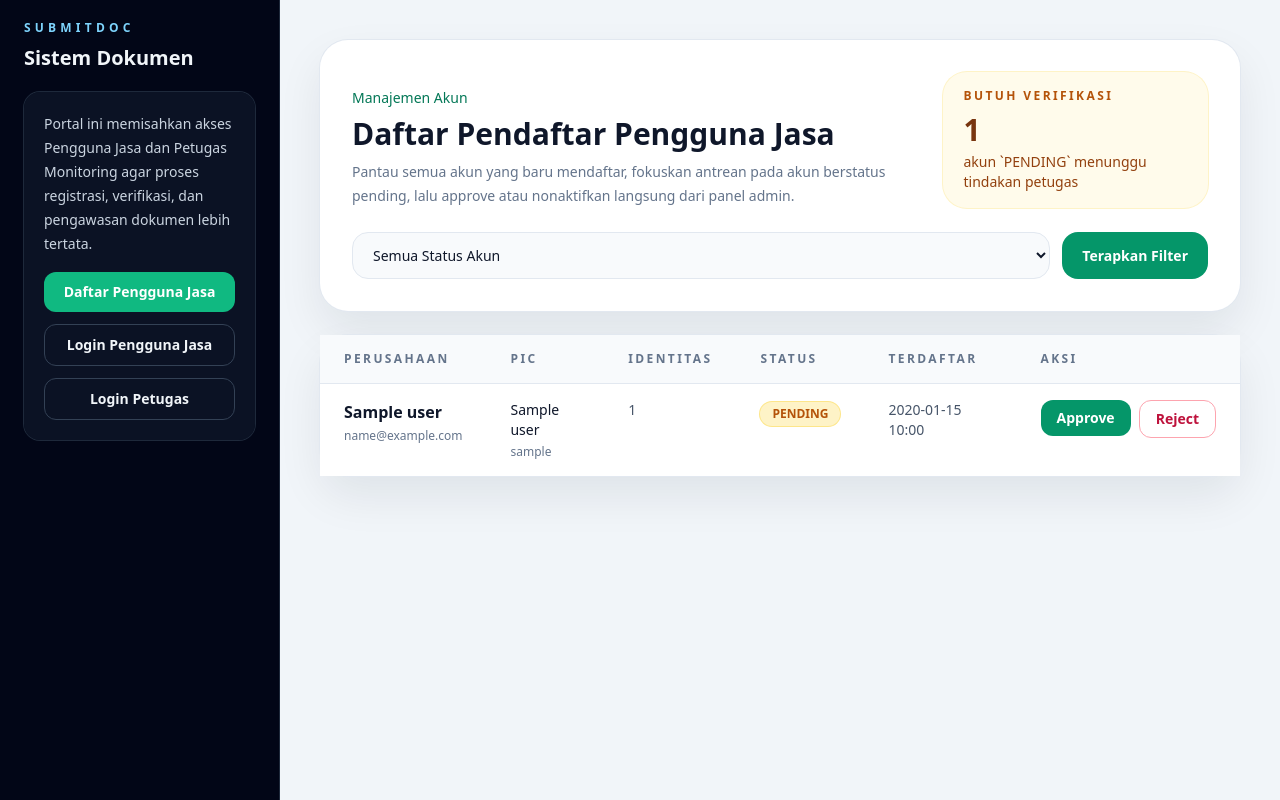
After one commit to nuhrizqi07-cmyk/e-surat, a FastAPI app: template templates/admin_users.html in a window 1280 px wide. The commit adds this page. Run offline with FastAPI, Linux system fonts and the light colour scheme; the template is opened without the code that fills it: most values are stand-ins (such as "Sample title", 1, 10 or a date in 2020); some libraries are stand-ins or nearby versions.

Commit message:
Add admin registration management

```diff
--- a/app/auth.py
+++ b/app/auth.py
@@ -18,6 +18,7 @@ SERVICE_USER_ROLE = "service_user"
 MONITORING_ROLES = {"monitoring", "admin", "super_admin"}
 ACCOUNT_ACTIVE = "ACTIVE"
 ACCOUNT_PENDING = "PENDING"
+ACCOUNT_DEACTIVATED = "DEACTIVATED"
 
 
 def get_templates(request: Request) -> Jinja2Templates:
--- a/app/main.py
+++ b/app/main.py
@@ -12,6 +12,9 @@ from starlette.middleware.sessions import SessionMiddleware
 
 from app.audit import log_audit_event
 from app.auth import (
+    ACCOUNT_ACTIVE,
+    ACCOUNT_DEACTIVATED,
+    ACCOUNT_PENDING,
     get_current_user,
     is_monitoring_user,
     is_service_user,
@@ -40,6 +43,12 @@ STATUS_LABELS = {
     "SELESAI": "status-complete",
 }
 VALID_STATUSES = tuple(STATUS_LABELS.keys())
+ACCOUNT_STATUS_LABELS = {
+    ACCOUNT_PENDING: "status-pending",
+    ACCOUNT_ACTIVE: "status-active",
+    ACCOUNT_DEACTIVATED: "status-deactivated",
+}
+VALID_ACCOUNT_STATUSES = tuple(ACCOUNT_STATUS_LABELS.keys())
 
 for directory in (STATIC_DIR, UPLOADS_DIR, OUTPUTS_DIR):
     directory.mkdir(parents=True, exist_ok=True)
@@ -118,6 +127,36 @@ def build_admin_dashboard_context(
     }
 
 
+def build_admin_user_management_context(
+    request: Request,
+    current_user: models.User,
+    db: Session,
+    selected_status: str = "",
+    message: str | None = None,
+):
+    query = db.query(models.User).filter(models.User.role == "service_user")
+    if selected_status:
+        query = query.filter(models.User.account_status == selected_status)
+
+    users = query.order_by(models.User.created_at.desc()).all()
+    return {
+        "request": request,
+        "app_name": "Sistem Pengajuan Dokumen",
+        "current_user": current_user,
+        "users": users,
+        "valid_account_statuses": VALID_ACCOUNT_STATUSES,
+        "selected_status": selected_status,
+        "account_status_labels": ACCOUNT_STATUS_LABELS,
+        "message": message,
+        "pending_count": db.query(models.User)
+        .filter(
+            models.User.role == "service_user",
+            models.User.account_status == ACCOUNT_PENDING,
+        )
+        .count(),
+    }
+
+
 def generate_document_id() -> str:
     return f"DOC-{datetime.now().strftime('%Y%m%d')}-{uuid4().hex[:8].upper()}"
 
@@ -174,6 +213,26 @@ def admin_dashboard(
         request,
         "admin_dashboard.html",
         build_admin_dashboard_context(request, current_user, db, selected_status),
+    )
+
+
+@app.get("/admin/users", response_class=HTMLResponse)
+def admin_users(
+    request: Request,
+    status_filter: str = "",
+    message: str = "",
+    db: Session = Depends(get_db),
+):
+    current_user = get_admin_user(request, db)
+    if not current_user:
+        return RedirectResponse(url="/login/petugas", status_code=status.HTTP_303_SEE_OTHER)
+
+    selected_status = status_filter if status_filter in VALID_ACCOUNT_STATUSES else ""
+    notice = message.strip() or None
+    return templates.TemplateResponse(
+        request,
+        "admin_users.html",
+        build_admin_user_management_context(request, current_user, db, selected_status, notice),
     )
 
 
@@ -297,6 +356,53 @@ def admin_document_detail(document_id: str, request: Request, db: Session = Depe
             "status_labels": STATUS_LABELS,
             "upload_error": None,
         },
+    )
+
+
+def get_service_user_for_admin(db: Session, user_id: int) -> models.User | None:
+    return (
+        db.query(models.User)
+        .filter(
+            models.User.id == user_id,
+            models.User.role == "service_user",
+        )
+        .first()
+    )
+
+
+@app.post("/admin/users/{user_id}/approve")
+def approve_service_user(user_id: int, request: Request, db: Session = Depends(get_db)):
+    current_user = get_admin_user(request, db)
+    if not current_user:
+        return RedirectResponse(url="/login/petugas", status_code=status.HTTP_303_SEE_OTHER)
+
+    service_user = get_service_user_for_admin(db, user_id)
+    if service_user:
+        service_user.account_status = ACCOUNT_ACTIVE
+        db.commit()
+        log_audit_event(db, request, current_user.id, "verify", f"USER-{service_user.id}")
+
+    return RedirectResponse(
+        url="/admin/users?message=Akun+berhasil+diaktifkan",
+        status_code=status.HTTP_303_SEE_OTHER,
+    )
+
+
+@app.post("/admin/users/{user_id}/deactivate")
+def deactivate_service_user(user_id: int, request: Request, db: Session = Depends(get_db)):
+    current_user = get_admin_user(request, db)
+    if not current_user:
+        return RedirectResponse(url="/login/petugas", status_code=status.HTTP_303_SEE_OTHER)
+
+    service_user = get_service_user_for_admin(db, user_id)
+    if service_user:
+        service_user.account_status = ACCOUNT_DEACTIVATED
+        db.commit()
+        log_audit_event(db, request, current_user.id, "verify", f"USER-{service_user.id}")
+
+    return RedirectResponse(
+        url="/admin/users?message=Status+akun+berhasil+dinonaktifkan",
+        status_code=status.HTTP_303_SEE_OTHER,
     )
 
 
--- a/app/manage_users.py
+++ b/app/manage_users.py
@@ -1,7 +1,7 @@
 import argparse
 import sys
 
-from app.auth import ACCOUNT_ACTIVE, hash_password
+from app.auth import ACCOUNT_ACTIVE, ACCOUNT_DEACTIVATED, ACCOUNT_PENDING, hash_password
 from app.database import Base, SessionLocal, engine
 from app.models import User
 from app.schema import sync_schema
@@ -9,7 +9,7 @@ from app.schema import sync_schema
 
 INTERNAL_ROLES = {"monitoring", "admin", "super_admin"}
 ALL_ROLES = {"service_user", *INTERNAL_ROLES}
-ALL_STATUSES = {"ACTIVE", "PENDING"}
+ALL_STATUSES = {ACCOUNT_ACTIVE, ACCOUNT_PENDING, ACCOUNT_DEACTIVATED}
 
 
 def normalize_email(value: str) -> str:
--- /dev/null
+++ b/templates/admin_users.html
@@ -0,0 +1,102 @@
+{% extends "base.html" %}
+{% import "macros.html" as ui %}
+
+{% block title %}Kelola Pendaftar{% endblock %}
+
+{% block content %}
+<div class="space-y-6">
+    <section class="rounded-[28px] bg-white p-6 shadow-panel ring-1 ring-slate-200 sm:p-8">
+        <div class="flex flex-col gap-5 lg:flex-row lg:items-end lg:justify-between">
+            <div>
+                <p class="text-sm font-medium text-emerald-700">Manajemen Akun</p>
+                <h1 class="mt-2 text-3xl font-semibold text-slate-900">Daftar Pendaftar Pengguna Jasa</h1>
+                <p class="mt-2 max-w-3xl text-sm leading-6 text-slate-500">Pantau semua akun yang baru mendaftar, fokuskan antrean pada akun berstatus pending, lalu approve atau nonaktifkan langsung dari panel admin.</p>
+            </div>
+            <div class="rounded-3xl bg-amber-50 px-5 py-4 ring-1 ring-amber-100">
+                <p class="text-xs font-semibold uppercase tracking-[0.2em] text-amber-700">Butuh Verifikasi</p>
+                <p class="mt-2 text-3xl font-semibold text-amber-900">{{ pending_count }}</p>
+                <p class="mt-1 text-sm text-amber-800">akun `PENDING` menunggu tindakan petugas</p>
+            </div>
+        </div>
+
+        <form class="mt-6 grid gap-3 sm:grid-cols-[minmax(220px,1fr)_auto]" method="get" action="/admin/users">
+            <select id="status_filter" name="status_filter" class="rounded-2xl border border-slate-200 bg-slate-50 px-4 py-3 text-sm outline-none transition focus:border-emerald-400 focus:bg-white focus:ring-4 focus:ring-emerald-100">
+                <option value="">Semua Status Akun</option>
+                {% for status_option in valid_account_statuses %}
+                <option value="{{ status_option }}" {% if selected_status == status_option %}selected{% endif %}>{{ status_option }}</option>
+                {% endfor %}
+            </select>
+            <button type="submit" class="inline-flex items-center justify-center rounded-2xl bg-emerald-600 px-5 py-3 text-sm font-semibold text-white transition hover:bg-emerald-700">
+                Terapkan Filter
+            </button>
+        </form>
+
+        {% if message %}
+        <div class="mt-5 rounded-2xl border border-emerald-200 bg-emerald-50 px-4 py-3 text-sm font-medium text-emerald-700">
+            {{ message }}
+        </div>
+        {% endif %}
+    </section>
+
+    <section class="rounded-[28px] bg-white shadow-panel ring-1 ring-slate-200">
+        {% if users %}
+        <div class="overflow-x-auto">
+            <table class="min-w-full divide-y divide-slate-200">
+                <thead class="bg-slate-50">
+                    <tr class="text-left text-xs font-semibold uppercase tracking-[0.2em] text-slate-500">
+                        <th class="px-6 py-4">Perusahaan</th>
+                        <th class="px-6 py-4">PIC</th>
+                        <th class="px-6 py-4">Identitas</th>
+                        <th class="px-6 py-4">Status</th>
+                        <th class="px-6 py-4">Terdaftar</th>
+                        <th class="px-6 py-4">Aksi</th>
+                    </tr>
+                </thead>
+                <tbody class="divide-y divide-slate-100 bg-white">
+                    {% for user in users %}
+                    <tr class="align-top transition hover:bg-slate-50">
+                        <td class="px-6 py-4">
+                            <div class="font-semibold text-slate-900">{{ user.company_name or '-' }}</div>
+                            <div class="mt-1 text-xs text-slate-500">{{ user.email }}</div>
+                        </td>
+                        <td class="px-6 py-4 text-sm text-slate-700">
+                            <div class="font-medium text-slate-900">{{ user.pic_name or '-' }}</div>
+                            <div class="mt-1 text-xs text-slate-500">{{ user.username or '-' }}</div>
+                        </td>
+                        <td class="px-6 py-4 text-sm text-slate-600">
+                            <div>{{ user.business_id or '-' }}</div>
+                        </td>
+                        <td class="px-6 py-4">{{ ui.account_status_badge(user.account_status) }}</td>
+                        <td class="px-6 py-4 text-sm text-slate-600">{{ user.created_at.strftime("%Y-%m-%d %H:%M") if user.created_at else '-' }}</td>
+                        <td class="px-6 py-4">
+                            <div class="flex flex-col gap-2 sm:flex-row">
+                                {% if user.account_status != 'ACTIVE' %}
+                                <form method="post" action="/admin/users/{{ user.id }}/approve">
+                                    <button type="submit" class="inline-flex w-full items-center justify-center rounded-xl bg-emerald-600 px-4 py-2 text-sm font-semibold text-white transition hover:bg-emerald-700">
+                                        Approve
+                                    </button>
+                                </form>
+                                {% endif %}
+                                {% if user.account_status != 'DEACTIVATED' %}
+                                <form method="post" action="/admin/users/{{ user.id }}/deactivate">
+                                    <button type="submit" class="inline-flex w-full items-center justify-center rounded-xl border border-rose-300 px-4 py-2 text-sm font-semibold text-rose-700 transition hover:bg-rose-50">
+                                        {% if user.account_status == 'PENDING' %}Reject{% else %}Deactivate{% endif %}
+                                    </button>
+                                </form>
+                                {% endif %}
+                            </div>
+                        </td>
+                    </tr>
+                    {% endfor %}
+                </tbody>
+            </table>
+        </div>
+        {% else %}
+        <div class="px-6 py-14 text-center">
+            <h3 class="text-lg font-semibold text-slate-900">Tidak ada pendaftar yang cocok</h3>
+            <p class="mt-2 text-sm text-slate-500">Coba ubah filter status atau tunggu pendaftaran baru masuk.</p>
+        </div>
+        {% endif %}
+    </section>
+</div>
+{% endblock %}
--- a/templates/base.html
+++ b/templates/base.html
@@ -57,9 +57,12 @@
                         Dashboard Pengguna Jasa
                     </a>
                     {% endif %}
-                    {% if current_user.role in ['monitoring', 'admin'] %}
-                    <a href="/admin/dashboard" class="flex items-center rounded-2xl px-4 py-3 text-sm font-medium transition {% if request.url.path.startswith('/admin') %}bg-emerald-500 text-white shadow-lg shadow-emerald-900/30{% else %}text-slate-300 hover:bg-slate-900 hover:text-white{% endif %}">
+                    {% if current_user.role in ['monitoring', 'admin', 'super_admin'] %}
+                    <a href="/admin/dashboard" class="flex items-center rounded-2xl px-4 py-3 text-sm font-medium transition {% if request.url.path.startswith('/admin') and not request.url.path.startswith('/admin/users') %}bg-emerald-500 text-white shadow-lg shadow-emerald-900/30{% else %}text-slate-300 hover:bg-slate-900 hover:text-white{% endif %}">
                         Dashboard Monitoring
+                    </a>
+                    <a href="/admin/users" class="flex items-center rounded-2xl px-4 py-3 text-sm font-medium transition {% if request.url.path.startswith('/admin/users') %}bg-slate-800 text-white{% else %}text-slate-300 hover:bg-slate-900 hover:text-white{% endif %}">
+                        Kelola Pendaftar
                     </a>
                     {% endif %}
                 </nav>
--- a/templates/macros.html
+++ b/templates/macros.html
@@ -11,3 +11,14 @@
         {{ status }}
     </span>
 {%- endmacro %}
+
+{% macro account_status_badge(status) -%}
+    {% set classes = {
+        "PENDING": "bg-amber-100 text-amber-700 ring-amber-200",
+        "ACTIVE": "bg-emerald-100 text-emerald-700 ring-emerald-200",
+        "DEACTIVATED": "bg-rose-100 text-rose-700 ring-rose-200"
+    } %}
+    <span class="inline-flex rounded-full px-3 py-1 text-xs font-semibold ring-1 {{ classes.get(status, 'bg-slate-100 text-slate-700 ring-slate-200') }}">
+        {{ status }}
+    </span>
+{%- endmacro %}
```
Also changed, not shown: MANUAL_DEMO.md (+1 -0 lines), README_KELOLA_AKUN_PETUGAS.md.
